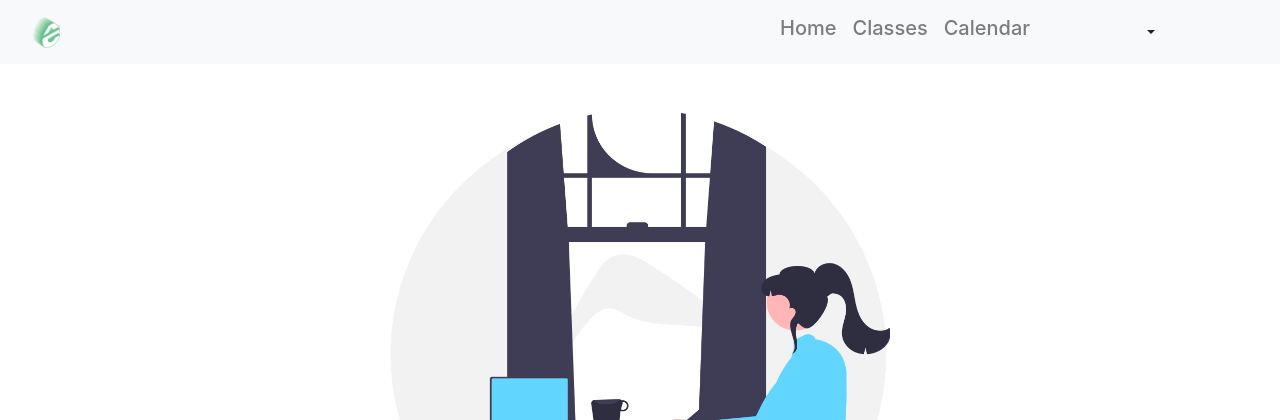
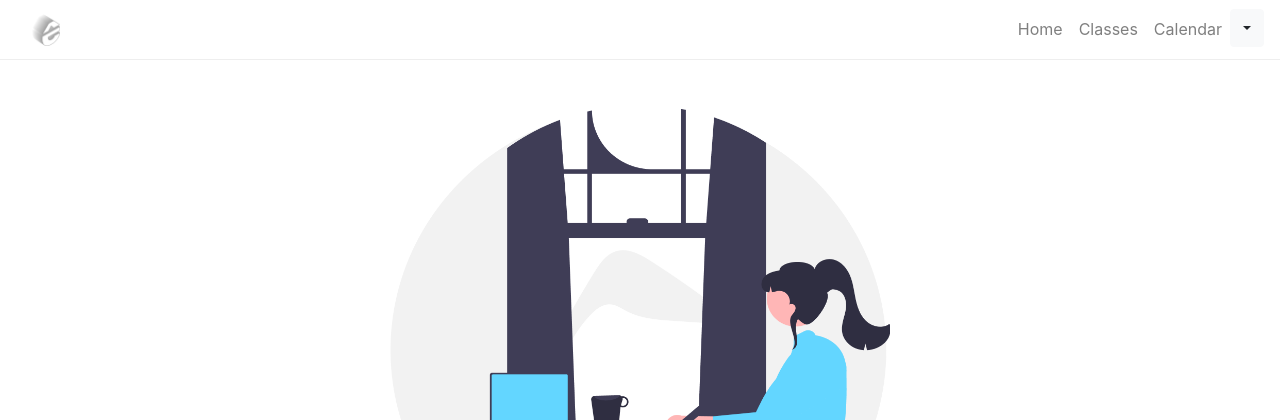
Before and after one commit to govle-192-21-2/govle, a Flask app: template templates/dashboard.html in a window 1280 px wide. Shown: the top 420 px of the page. Run offline with Flask 2, Linux system fonts and the light colour scheme; the template is opened without the code that fills it, so the values that code supplies are empty; parts of the project's set-up code (start-up, migrations or seed data) failed here and were passed over.

Commit message:
templates/b-l-i: Tweak layout for adaptability

```diff
--- /dev/null
+++ b/static/styles/base-logged-in.css
@@ -0,0 +1,8 @@
+nav {
+    border-bottom: 1px solid #eee;
+}
+nav .navbar-brand > img {
+    height: 2rem;
+    width: auto;
+    filter: saturate(0);
+}
--- a/templates/base-logged-in.html
+++ b/templates/base-logged-in.html
@@ -1,41 +1,37 @@
 {% extends "base.html" %}
 
 {% block head %}
-<style type="text/css">
-nav .navbar-brand > img {
-    height: 2rem;
-    width: auto;
-}
-</style>
+<link rel="stylesheet" href="{{ url_for('static', filename='styles/base-logged-in.css') }}">
 {% endblock %}
 
 {% block body %}
-<nav class="px-3 navbar navbar-expand navbar-light bg-light">
+<nav class="px-3 navbar navbar-expand-lg navbar-light">
     <a class="mx-3 navbar-brand" href="#">
         <img src="{{ url_for('static', filename='images/logo-2x.png') }}" alt="GoVLê">
     </a>
-
-    <div class="p-0 container-fluid">
+    <button class="navbar-toggler" type="button" data-toggle="collapse" data-target="#navbar-content" aria-controls="navbarSupportedContent" aria-expanded="false" aria-label="Toggle navigation">
+        <span class="navbar-toggler-icon"></span>
+    </button>
+    <div class="collapse navbar-collapse" id="navbar-content">
         <ul class="navbar-nav ml-auto">
-            <li class="nav-item">
-                <a class="nav-link h5" href="#">Home</a>
+            <li class="nav-item {% if active_nav == 'home' %}active{% endif %}">
+                <a class="nav-link" href="#">Home</a>
             </li>
-            <li class="nav-item">
-                <a class="nav-link h5" href="#">Classes</a>
+            <li class="nav-item {% if active_nav == 'classes' %}active{% endif %}">
+                <a class="nav-link" href="#">Classes</a>
             </li>
-            <li class="nav-item">
-                <a class="nav-link h5" href="#">Calendar</a>
+            <li class="nav-item {% if active_nav == 'calendar' %}active{% endif %}">
+                <a class="nav-link" href="#">Calendar</a>
+            </li>
+            <li class="nav-item dropdown">
+                <button class="btn btn-light dropdown-toggle" type="button" id="dropdownMenuButton" data-toggle="dropdown" aria-expanded="false"></button>
+                <div class="mr-5 dropdown-menu dropdown-menu-right text-right">
+                    <a class="dropdown-item" href="#">Settings</a>
+                    <a class="dropdown-item" href="#">About GoVLê</a>
+                    <a class="dropdown-item" href="{{ url_for('logout.logout_page') }}">Log out</a>
+                </div>
             </li>
         </ul>
-    </div>
-
-    <div class="mx-5 px-5 dropdown">
-        <button class="btn btn-light dropdown-toggle" type="button" id="dropdownMenuButton" data-toggle="dropdown" aria-expanded="false"></button>
-        <div class="mr-5 dropdown-menu dropdown-menu-right text-right">
-            <a class="dropdown-item" type="button" href="#">Settings</a>
-            <a class="dropdown-item" type="button" href="#">About GoVlê</a>
-            <a class="dropdown-item" type="button" href="{{ url_for('logout.logout_page') }}">Log out</a>
-        </div>
     </div>
 </nav>
 
--- a/views/dashboard.py
+++ b/views/dashboard.py
@@ -6,4 +6,4 @@ dashboard = Blueprint('dashboard', __name__, template_folder='templates')
 @dashboard.route('/dashboard')
 @login_required
 def dashboard_page():
-    return render_template('dashboard.html')
+    return render_template('dashboard.html', active_nav='home')
```
